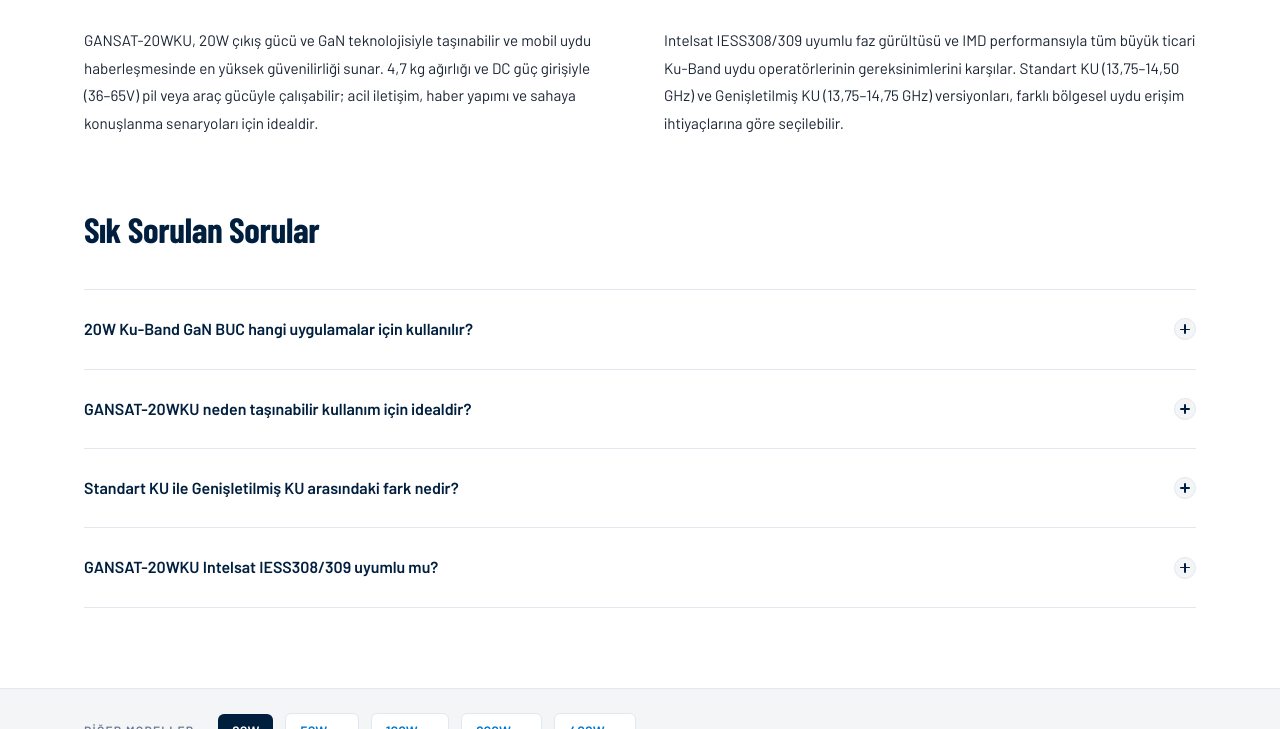
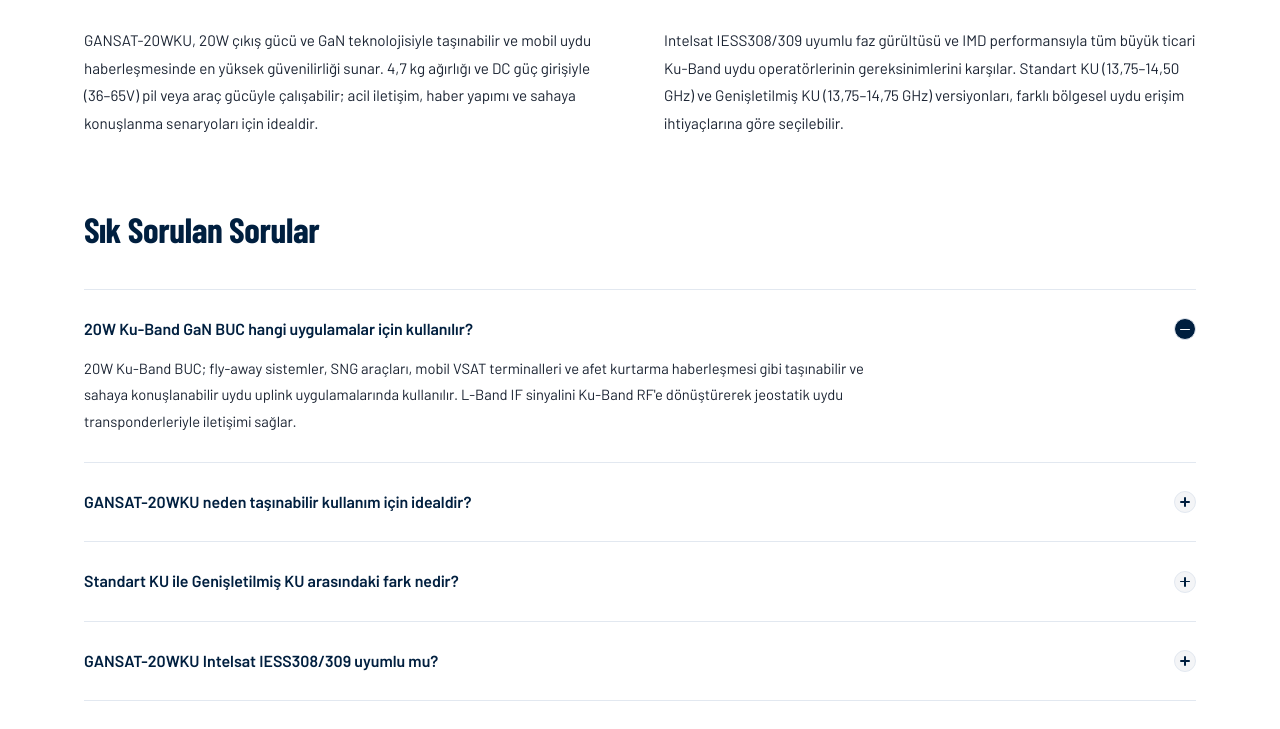
Before and after one commit to siremaras/GANSAT_WEBSITE, a plain HTML site: page 20w-sspa.html in a window 1280 px wide. Both pictures are taken after a click on the button "20W Ku-Band GaN BUC hangi uygulamalar için kullanılır?". Shown: the part 2296-3025 px from the top of the page. Drawn offline with nearby package versions, Linux system fonts and the light colour scheme; a web font is replaced by a local one.

Commit message:
Add toggleFaq function for FAQ interaction

```diff
--- a/20w-sspa.html
+++ b/20w-sspa.html
@@ -269,6 +269,7 @@
         function switchImg(el) { document.getElementById('mainImg').src = el.src; document.querySelectorAll('.thumb-row img').forEach(i => i.classList.remove('active')); el.classList.add('active'); }
         function switchVersion(btn, id) { document.querySelectorAll('.vtab').forEach(t => t.classList.remove('active')); document.querySelectorAll('.version-content').forEach(c => c.style.display = 'none'); btn.classList.add('active'); document.getElementById(id).style.display = 'block'; }
         document.addEventListener('DOMContentLoaded', function() { document.querySelectorAll('.version-content').forEach(function(el) { el.style.display = 'none'; }); var a = document.querySelector('.version-content.active'); if (a) a.style.display = 'block'; });
+        function toggleFaq(btn) { var expanded = btn.getAttribute("aria-expanded") === "true"; btn.setAttribute("aria-expanded", String(!expanded)); var answer = btn.closest(".faq-item").querySelector(".faq-answer"); answer.classList.toggle("open", !expanded); }
         function setLang(lang) { document.documentElement.lang = lang; document.querySelectorAll('[data-tr]').forEach(el => { const t = el.getAttribute('data-' + lang); if (t) el.innerHTML = t; }); document.getElementById('btn-tr').classList.toggle('active', lang === 'tr'); document.getElementById('btn-en').classList.toggle('active', lang === 'en'); }
     </script>
 </body>
```
